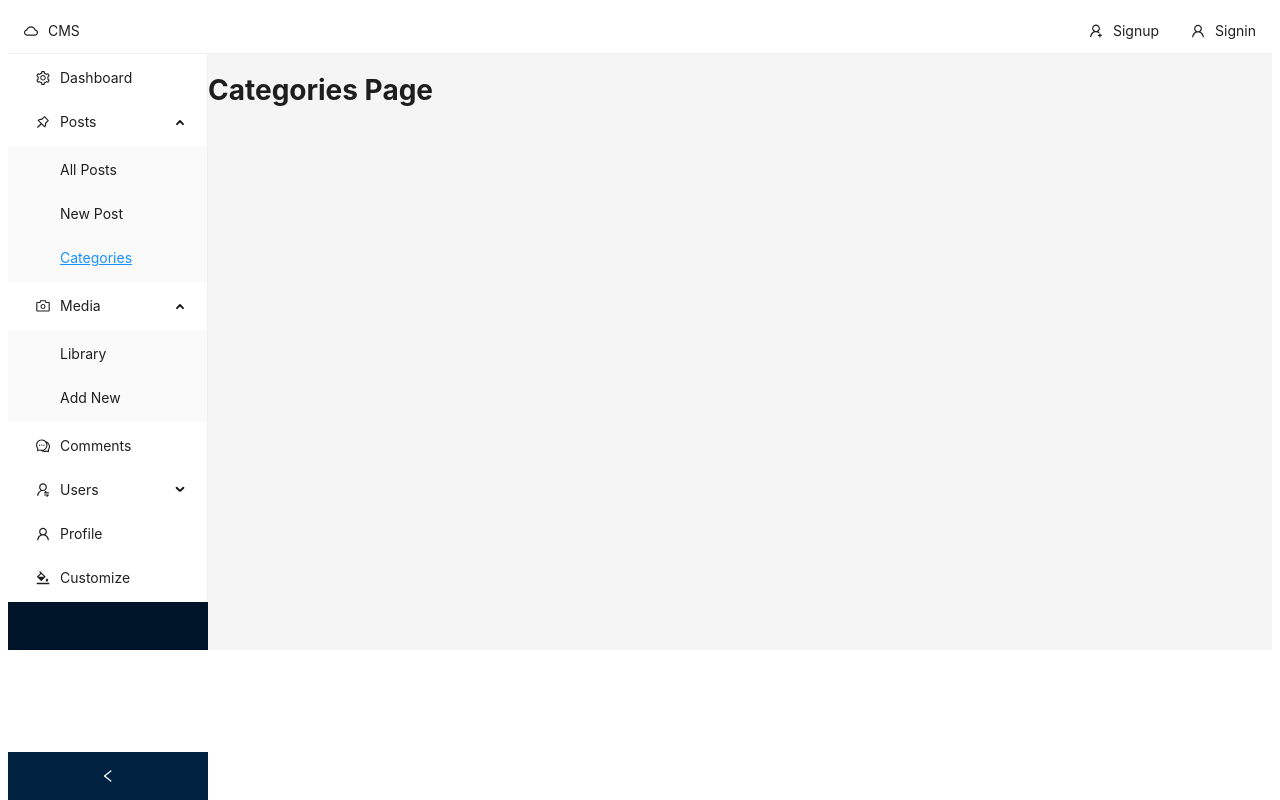
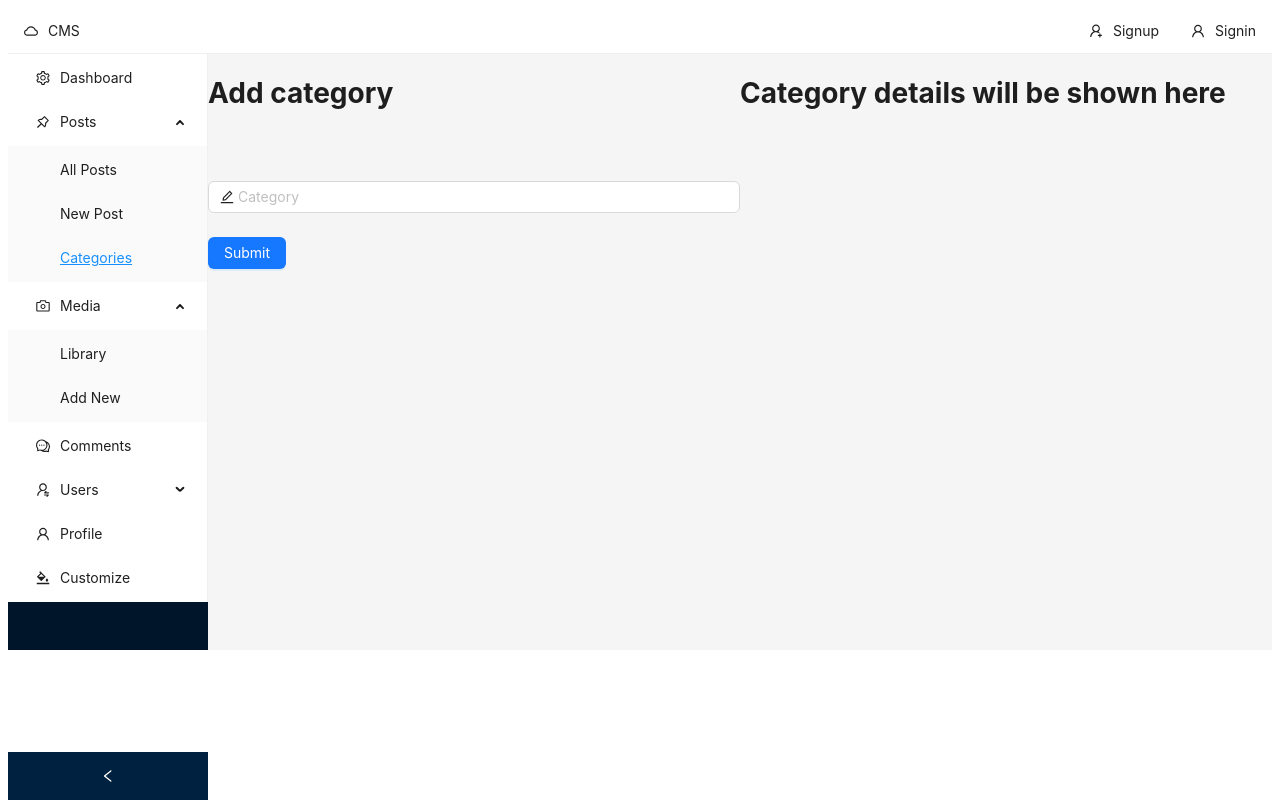
Before and after one commit to safal25/cmsclient, a Next.js app: page /admin/posts/categories in a window 1280 px wide. Built offline with nearby package versions, Linux system fonts and the light colour scheme; no server answers.

Commit message:
created add categories functionality

```diff
--- a/context/auth.js
+++ b/context/auth.js
@@ -16,9 +16,11 @@ const AuthProvider=(props)=>{
 
     if(process.browser){
         axios.defaults.baseURL=process.env.NEXT_PUBLIC_API;
+        axios.defaults.headers.common["Authorization"]=`Bearer ${auth?.token}`;
     }
     else{
         axios.defaults.baseURL=process.env.API;
+        axios.defaults.headers.common["Authorization"]=`Bearer ${auth?.token}`;
     }
 
     useEffect(()=>{
--- a/pages/admin/posts/categories.js
+++ b/pages/admin/posts/categories.js
@@ -1,11 +1,75 @@
 import AdminLayout from "../../../components/layouts/AdminLayout"
+import { Col, Row } from 'antd';
+import { toast } from 'react-hot-toast';
+import { Button, Form, Input } from 'antd';
+import axios from 'axios';
+import { EditOutlined } from "@ant-design/icons";
+import { useState ,useRef} from "react";
 
-const categories=()=>{
+
+
+
+const categories= ()=>{
+
+    const [loading,setLoading]=useState(false);
+    const formRef=useRef(null);
+
+    const onFinish=async (values)=>{
+        setLoading(true);
+        try {
+
+            const {data}=await axios.post("/category",values,{
+                headers : {
+                    'Content-Type' : 'application/json'
+                }
+            });
+
+            if(data?.success){
+                toast.success('Category created successfully');
+                setLoading(false);
+                formRef.current?.resetFields();
+            }
+            else{
+                toast.error(data.error);
+                setLoading(false);
+            }
+
+        } catch (error) {
+            toast.error('Cannot create category');
+            setLoading(false);
+        }
+    }
+
     return (
         <AdminLayout>
-            <h1>Categories Page</h1>
+            <Row>
+                <Col span={12}>
+                <h1 style={{paddingTop : "0.2rem",paddingBottom :"3.25rem"}}>Add category </h1>
+                    <Form onFinish={onFinish} ref={formRef}>
+                        <Form.Item
+                            name="name"
+                            rules={[
+                                {
+                                    required: true,
+                                },
+                            ]}
+                        >
+                            <Input prefix={<EditOutlined className="site-form-item-icon" />} placeholder="Category" />
+                        </Form.Item>
+                        <Form.Item>
+                            <Button type="primary" htmlType="submit" className="login-form-button" loading={loading}>
+                                Submit
+                            </Button>
+                        </Form.Item>
+
+                    </Form>
+                </Col>
+                <Col span={12}>
+                    <h1 style={{paddingTop : "0.2rem"}}>Category details will be shown here</h1>
+                </Col>
+            </Row>
         </AdminLayout>
     );
 }
 
-export default categories
+export default categories;
```
